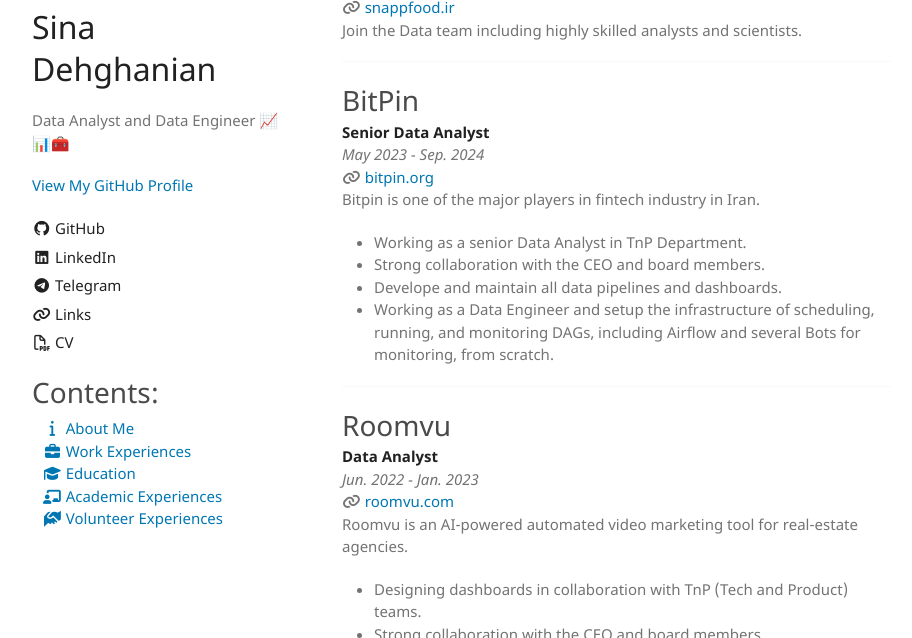
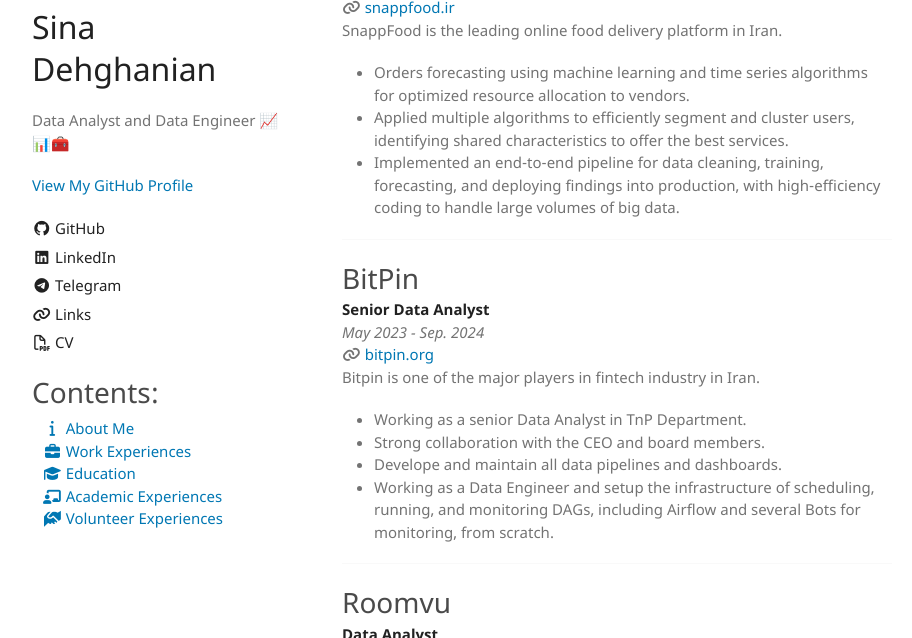
Before and after one commit to DehghanianSina/DehghanianSina.github.io, a Jekyll site: the page built from work-experiences.md, in a window 1280 px wide and 900 px high, cut to the strip 262-900 px from the top of the window. Shown: the whole strip, without its empty margins (178-1090 px from the left). Built offline with Jekyll 4.4.1, drawn with Linux system fonts in a browser that asks for light colours; the repository's description, which GitHub fills in, is left out.

Commit message:
Update work-experiences.md

```diff
--- a/work-experiences.md
+++ b/work-experiences.md
@@ -12,7 +12,10 @@ permalink: /work-experiences/
 **Senior Data Analyst**
 *Oct. 2024 - now*
 <i class="fa-solid fa-link"></i> [snappfood.ir](https://snappfood.ir){:target="_blank"}
-Join the Data team including highly skilled analysts and scientists.
+SnappFood is the leading online food delivery platform in Iran.
+- Orders forecasting using machine learning and time series algorithms for optimized resource allocation to vendors.
+- Applied multiple algorithms to efficiently segment and cluster users, identifying shared characteristics to offer the best services.
+- Implemented an end-to-end pipeline for data cleaning, training, forecasting, and deploying findings into production, with high-efficiency coding to handle large volumes of big data.
 
 ---
 
```
